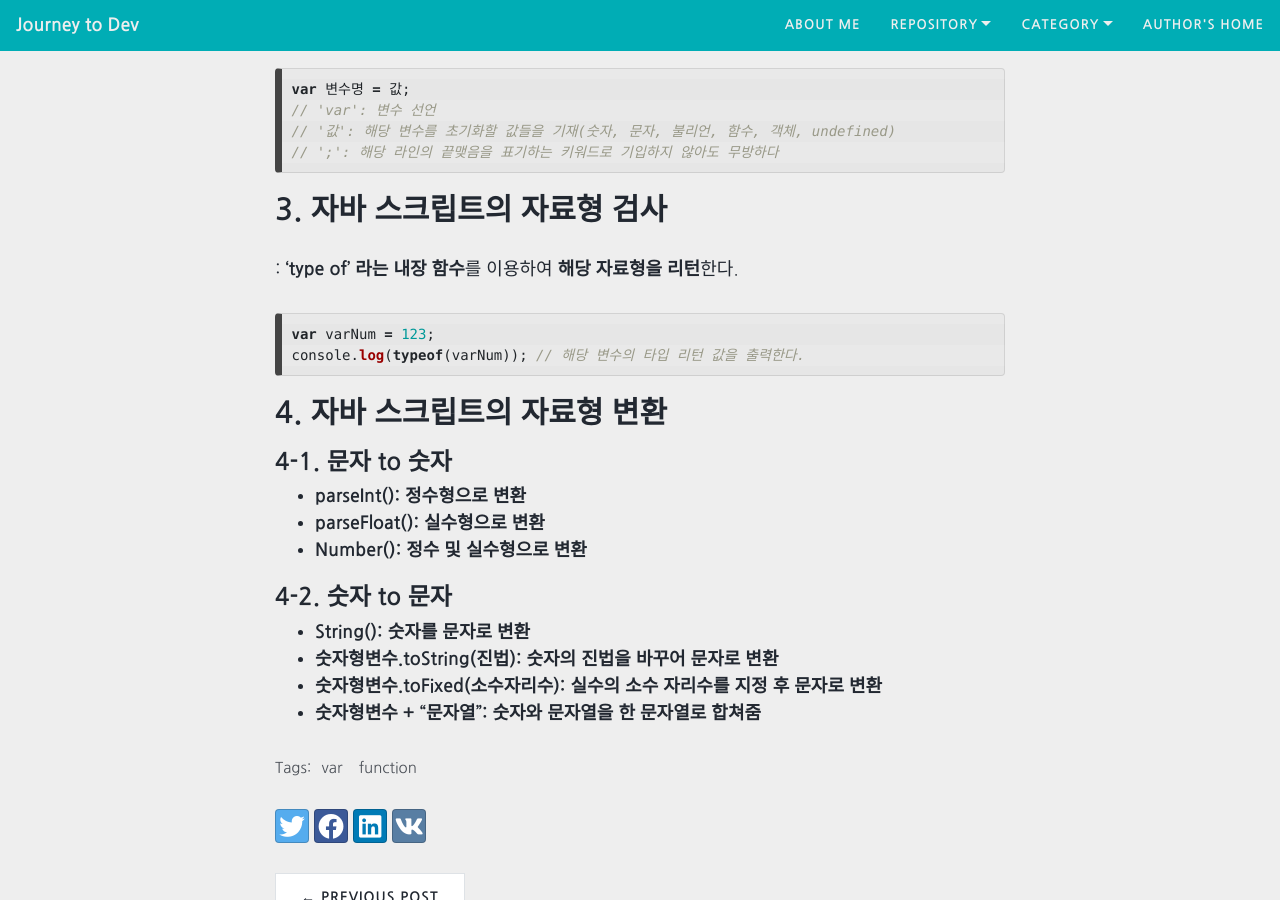
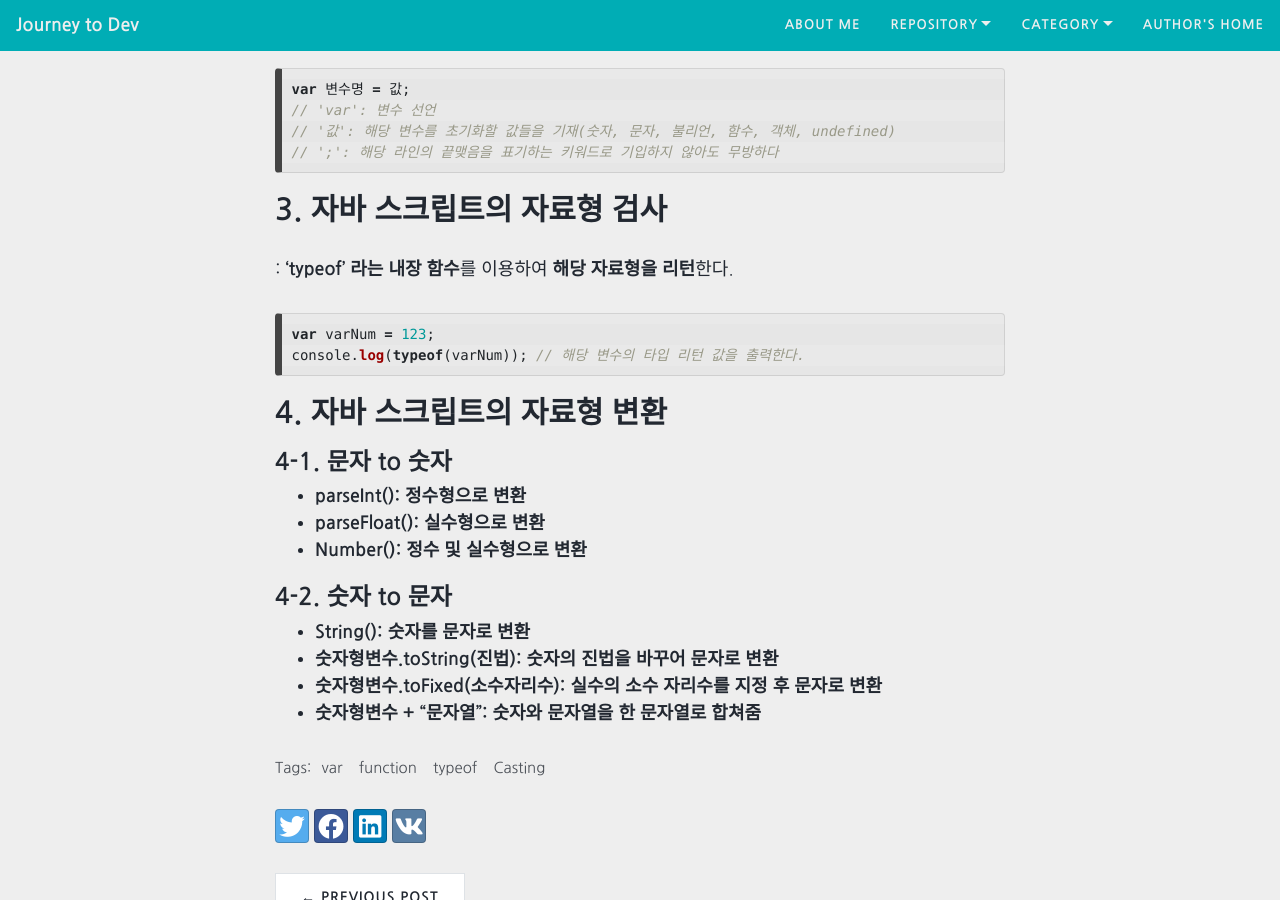
Before and after one commit to roqhdehd502/roqhdehd502.github.io, a Jekyll site: the page built from _posts/WebDev/2021-01-18-116.md, in a window 1280 px wide and 900 px high, scrolled down 1260 px. Built offline with Jekyll 4.4.1, drawn with Linux system fonts in a browser that asks for light colours; nearby versions of some CDN libraries.

Commit message:
Update 2021-01-18-116.md

````diff
--- a/_posts/WebDev/2021-01-18-116.md
+++ b/_posts/WebDev/2021-01-18-116.md
@@ -6,7 +6,7 @@ categories: [WebDev]
 cover-img: /assets/img/cover-img.jpg #건들지말것
 #thumbnail-img: /assets/img/20-12-04_116_6번.jpg #내용에 사진이 없으면 생략
 share-img: /assets/img/avatar-icon.png #건들지말것
-tags: [var, function, ]
+tags: [var, function, typeof, Casting]
 
 
 ---
@@ -62,7 +62,7 @@ var 변수명 = 값;
 
 ## 3. 자바 스크립트의 자료형 검사
 
-: **'type of' 라는 내장 함수**를 이용하여 **해당 자료형을 리턴**한다.
+: **'typeof' 라는 내장 함수**를 이용하여 **해당 자료형을 리턴**한다.
 
 ```javascript
 var varNum = 123;
````
